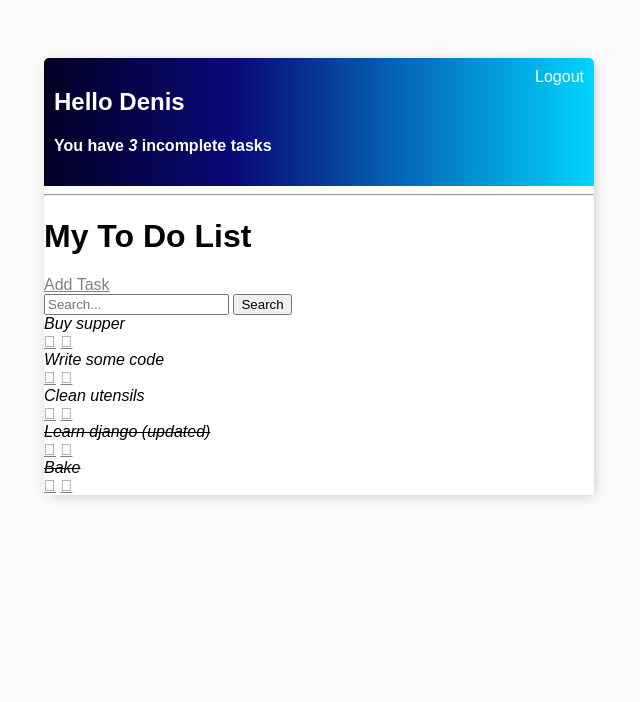
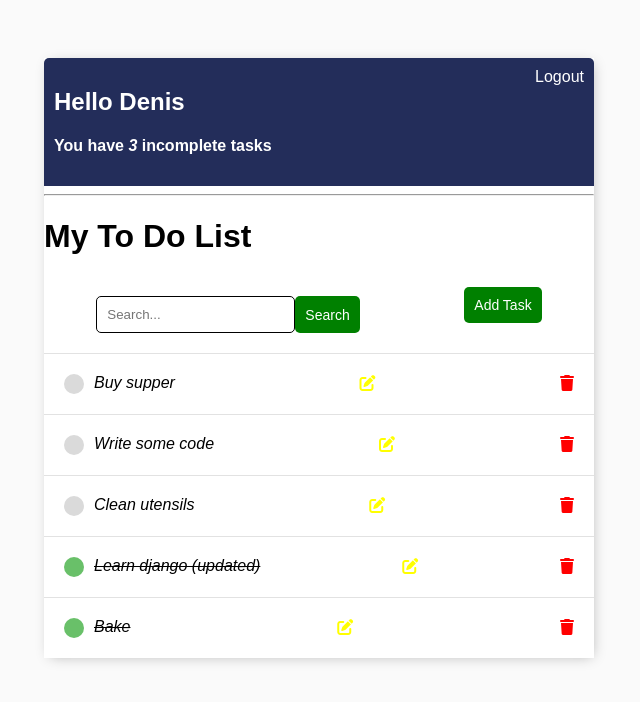
Before and after one commit to Munene-Kariuki/Todo-list-django, a Django app: page / in a window 1280 px wide. Shown: the top 702 px of the page, without its empty margins (321-961 px from the left). Run offline with Django 4.2, Linux system fonts and the light colour scheme; a user stored in the database is signed in; data comes from the database, SQL or seed files in the repository; both versions use the stored data as it was after the commit; some libraries are stand-ins or nearby versions; some web fonts are replaced.

Commit message:
style pages

```diff
--- a/base/templates/base/main.html
+++ b/base/templates/base/main.html
@@ -5,6 +5,10 @@
     <meta http-equiv="X-UA-Compatible" content="IE=edge" />
     <title>TO DO LIST</title>
     <meta name="viewport" content="width=device-width, initial-scale=1" />
+    <script
+      src="https://kit.fontawesome.com/1f9bd53e33.js"
+      crossorigin="anonymous"
+    ></script>
     <link rel="preconnect" href="https://fonts.googleapis.com" />
     <link rel="preconnect" href="https://fonts.gstatic.com" crossorigin />
     <link
@@ -31,10 +35,11 @@
       h4,
       h5,
       h6 {
-        font-family: 'Raleway', sans-serif;
+        font-family: "Raleway", sans-serif;
       }
 
-      p, a {
+      p,
+      a {
         color: gray;
       }
 
@@ -44,7 +49,7 @@
         color: white;
         padding: 10px;
         border-radius: 5px 5px 0 0;
-        background: linear-gradient(90deg, rgba(2,0,36,1) 0%, rgba(9,9,121,1) 35%, rgba(0,212,255,1) 100%);
+        background-color: rgb(35,45,90);
       }
 
       .header a {
@@ -59,6 +64,80 @@
         -webkit-box-shadow: 2px 2px 13px -4px rgba(0, 0, 0, 0.3);
         box-shadow: 2px 2px 13px -4px rgba(0, 0, 0, 0.3);
       }
+
+      .task-wrapper {
+        display: flex;
+        align-items: center;
+        justify-content: space-between;
+        padding: 20px;
+        background-color: white;
+        border-top: 1px solid rgb(226, 226, 226);
+      }
+
+      .task-title {
+        display: flex;
+      }
+
+      .task-complete-icon {
+        height: 20px;
+        width: 20px;
+        background-color: rgb(105, 192, 105);
+        border-radius: 50%;
+        margin-right: 10px;
+      }
+
+      .task-incomplete-icon {
+        height: 20px;
+        width: 20px;
+        background-color: rgb(218, 218, 218);
+        border-radius: 50%;
+        margin-right: 10px;
+      }
+
+      .delete {
+        color: red;
+      }
+
+      .edit {
+        color: yellow;
+      }
+
+      input[type="text"],
+      input[type="password"],
+      textarea {
+        width: 90%;
+        border-radius: 5px;
+        padding: 10px;
+        border: 1px solid black;
+      }
+
+      label {
+        display: block;
+        padding-top: 10px !important;
+      }
+
+      .button {
+        border-style: none;
+        background-color: green;
+        color: white;
+        padding: 10px;
+        font-size: 14px;
+        border-radius: 5px;
+        cursor: pointer;
+        text-decoration: none;
+      }
+
+      .search-add-wrapper {
+        display: flex;
+        justify-content: space-around;
+        align-items: center;
+        margin-bottom: 20px;
+      }
+
+      .form-body {
+        padding: 20px;
+      }
+
     </style>
   </head>
   <body>
--- a/base/templates/base/task_list.html
+++ b/base/templates/base/task_list.html
@@ -14,17 +14,19 @@
 
 <hr />
 <h1>My To Do List {{color}}</h1>
-<a href="{% url 'create-task' %}">Add Task</a>
 
-<form method="GET">
+<div class="search-add-wrapper">
+  <form method="GET" style="margin-top: 20px; display: flex;">
     <input
       type="text"
       name="search"
       placeholder="Search..."
       value="{{search_input}}"
     />
-  <input type="submit" value="Search" />
+    <input class="button" type="submit" value="Search" />
   </form>
+  <a id="add-task" href="{% url 'create-task' %}"><button class="button">Add Task</button></a>
+</div>
 
 <div class="tasks-wrapper">
   {% for task in tasks %}
@@ -34,15 +36,15 @@
       <div class="task-complete-icon"></div>
       <i><s>{{task}}</s></i>
     </div>
-    <a href="{% url 'update-task' task.id%}">&#xf044;</a>
-    <a href="{% url 'delete-task' task.id%}">&#xf1f8;</a>
+    <a href="{% url 'update-task' task.id%}"><i class="fa-solid fa-pen-to-square edit"></i></a>
+    <a href="{% url 'delete-task' task.id%}"><i class="fa-solid fa-trash delete"></i></a>
     {%else%}
     <div class="task-title">
       <div class="task-incomplete-icon"></div>
       <i>{{task}}</i>
     </div>
-    <a href="{% url 'update-task' task.id%}">&#xf044;</a>
-    <a href="{% url 'delete-task' task.id%}">&#xf1f8;</a>
+    <a href="{% url 'update-task' task.id%}"><i class="fa-solid fa-pen-to-square edit"></i></a>
+    <a href="{% url 'delete-task' task.id%}"><i class="fa-solid fa-trash delete"></i></a>
     {%endif%}
   </div>
   {%empty%}
```
Also changed, not shown: base/templates/base/login.html (+10 -9 lines), base/templates/base/signup.html (+10 -9 lines), base/templates/base/task_confirm_delete.html (+11 -8 lines), base/templates/base/task_form.html (+12 -9 lines), db.sqlite3. Lines whose indentation alone changed are shown as unchanged.
